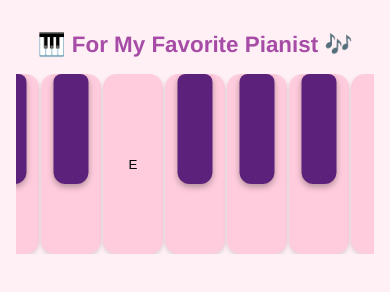
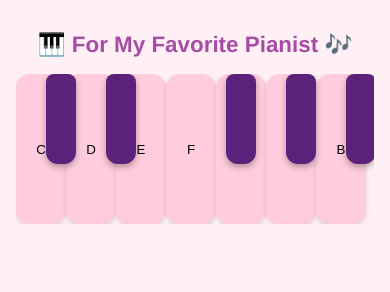
Before and after one commit to Projavax/piano-for-her, a plain HTML site: page index.html in a window 390 px wide. Drawn offline with nearby package versions, Linux system fonts and the light colour scheme.

Commit message:
initialcommit

```diff
--- a/index.html
+++ b/index.html
@@ -1,44 +1,31 @@
 <!DOCTYPE html>
 <html lang="en">
 <head>
-  <meta charset="UTF-8">
-  <title>My Piano for You</title>
-  <link rel="stylesheet" href="style.css">
-  <script src="https://cdnjs.cloudflare.com/ajax/libs/tone/14.8.35/Tone.min.js"></script>
+  <meta charset="UTF-8" />
+  <meta name="viewport" content="width=device-width, initial-scale=1.0" />
+  <title>Her Piano</title>
+  <link rel="stylesheet" href="style.css" />
 </head>
 <body>
   <h1>🎹 For My Favorite Pianist 🎶</h1>
-<div class="piano">
-  <div class="white-wrapper">
+
+  <div class="piano">
+    <!-- White keys -->
     <button class="key white" data-note="C4">C</button>
-    <button class="key black" data-note="C#4"></button>
+    <button class="key white" data-note="D4">D</button>
+    <button class="key white" data-note="E4">E</button>
+    <button class="key white" data-note="F4">F</button>
+    <button class="key white" data-note="G4">G</button>
+    <button class="key white" data-note="A4">A</button>
+    <button class="key white" data-note="B4">B</button>
+
+    <!-- Black keys -->
+    <button class="key black" data-note="C#4" style="left: 45px;"></button>
+    <button class="key black" data-note="D#4" style="left: 105px;"></button>
+    <!-- No black key between E and F -->
+    <button class="key black" data-note="F#4" style="left: 225px;"></button>
+    <button class="key black" data-note="G#4" style="left: 285px;"></button>
+    <button class="key black" data-note="A#4" style="left: 345px;"></button>
   </div>
-  <div class="white-wrapper">
-    <button class="key white" data-note="D4">D</button>
-    <button class="key black" data-note="D#4"></button>
-  </div>
-  <div class="white-wrapper">
-    <button class="key white" data-note="E4">E</button>
-  </div>
-  <div class="white-wrapper">
-    <button class="key white" data-note="F4">F</button>
-    <button class="key black" data-note="F#4"></button>
-  </div>
-  <div class="white-wrapper">
-    <button class="key white" data-note="G4">G</button>
-    <button class="key black" data-note="G#4"></button>
-  </div>
-  <div class="white-wrapper">
-    <button class="key white" data-note="A4">A</button>
-    <button class="key black" data-note="A#4"></button>
-  </div>
-  <div class="white-wrapper">
-    <button class="key white" data-note="B4">B</button>
-  </div>
-</div>
-
-  <div id="message" class="hidden">❤️ You found the secret melody ❤️</div>
-
-  <script src="script.js"></script>
 </body>
 </html>
--- a/style.css
+++ b/style.css
@@ -1,91 +1,62 @@
-/* 🌸 General page styling */
 body {
   font-family: 'Helvetica Neue', sans-serif;
   text-align: center;
-  background: #fff0f5; /* Light lavender pink */
+  background: #fff0f5;
   padding: 1rem;
   margin: 0;
-  overflow-x: hidden;
 }
 
 h1 {
   font-size: 1.4rem;
   margin-bottom: 1rem;
-  color: #a64ca6; /* Purple title */
+  color: #a64ca6;
 }
 
-/* 🎹 Piano layout */
 .piano {
+  position: relative;
+  width: 420px; /* 60px * 7 white keys */
+  margin: 0 auto;
   display: flex;
-  justify-content: center;
-  gap: 2px;
-  max-width: 100%;
-  overflow-x: auto;
-  padding: 0 1rem;
+  flex-direction: row;
+  justify-content: start;
+  gap: 0;
 }
 
-/* Each white key + black key pair container */
-.white-wrapper {
-  position: relative;
-  display: flex;
-  flex-direction: column;
-  align-items: center;
+.key {
+  border: none;
+  cursor: pointer;
+  user-select: none;
+  transition: transform 0.1s ease-in-out;
 }
 
-/* 🎀 White key styling */
 .white {
   width: 60px;
   height: 180px;
-  background-color: #ffccdd; /* Light pink */
+  background-color: #ffccdd;
   border-radius: 14px;
-  border: none;
   z-index: 1;
-  cursor: pointer;
-  user-select: none;
   box-shadow: 0 2px 4px rgba(0, 0, 0, 0.15);
-  transition: transform 0.1s ease-in-out;
 }
 
-.white:active {
-  transform: scale(0.96);
-}
-
-/* 💜 Black key styling */
 .black {
   position: absolute;
   top: 0;
-  left: 50%;
+  width: 40px;
+  height: 110px;
+  background-color: #5c217b;
+  border-radius: 8px 8px 12px 12px;
+  z-index: 2;
   transform: translateX(-50%);
-  width: 35px;
-  height: 110px;
-  background-color: #5c217b; /* Dark purple */
-  border-radius: 8px 8px 12px 12px;
-  border: none;
-  z-index: 2;
-  cursor: pointer;
-  user-select: none;
   box-shadow: 0 3px 6px rgba(0, 0, 0, 0.3);
-  transition: transform 0.1s ease-in-out;
 }
 
-.black:active {
-  transform: translateX(-50%) scale(0.96);
-}
+/* Optional: mobile tweaks */
+@media screen and (max-width: 480px) {
+  .piano {
+    width: 100%;
+    overflow-x: scroll;
+  }
 
-/* ❤️ Secret message */
-#message {
-  font-size: 1.2rem;
-  margin-top: 1.5rem;
-  color: #ff69b4; /* Hot pink */
-  display: none;
-}
-
-#message.show {
-  display: block;
-}
-
-/* 📱 Mobile landscape optimization (Galaxy S21 FE) */
-@media screen and (max-height: 450px) and (min-width: 700px) {
   .white {
     width: 50px;
     height: 150px;
@@ -93,10 +64,6 @@ h1 {
 
   .black {
     width: 30px;
-    height: 95px;
-  }
-
-  h1 {
-    font-size: 1.1rem;
+    height: 90px;
   }
 }
```
